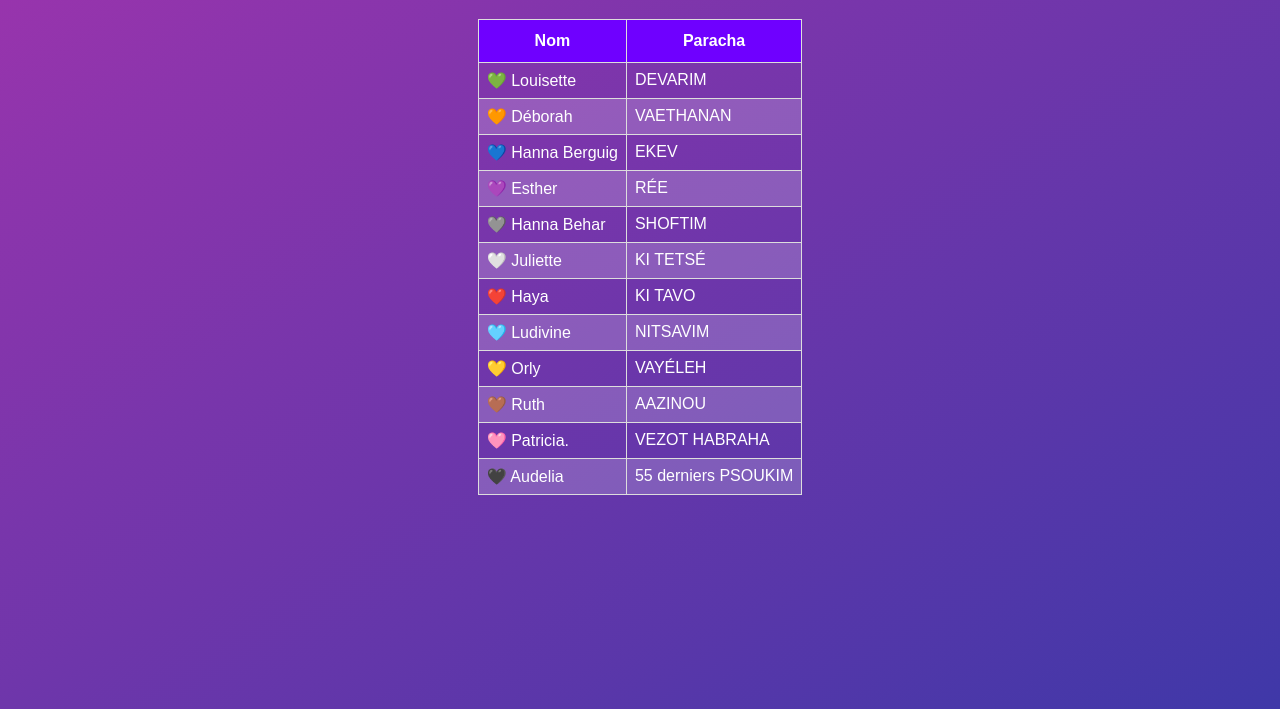
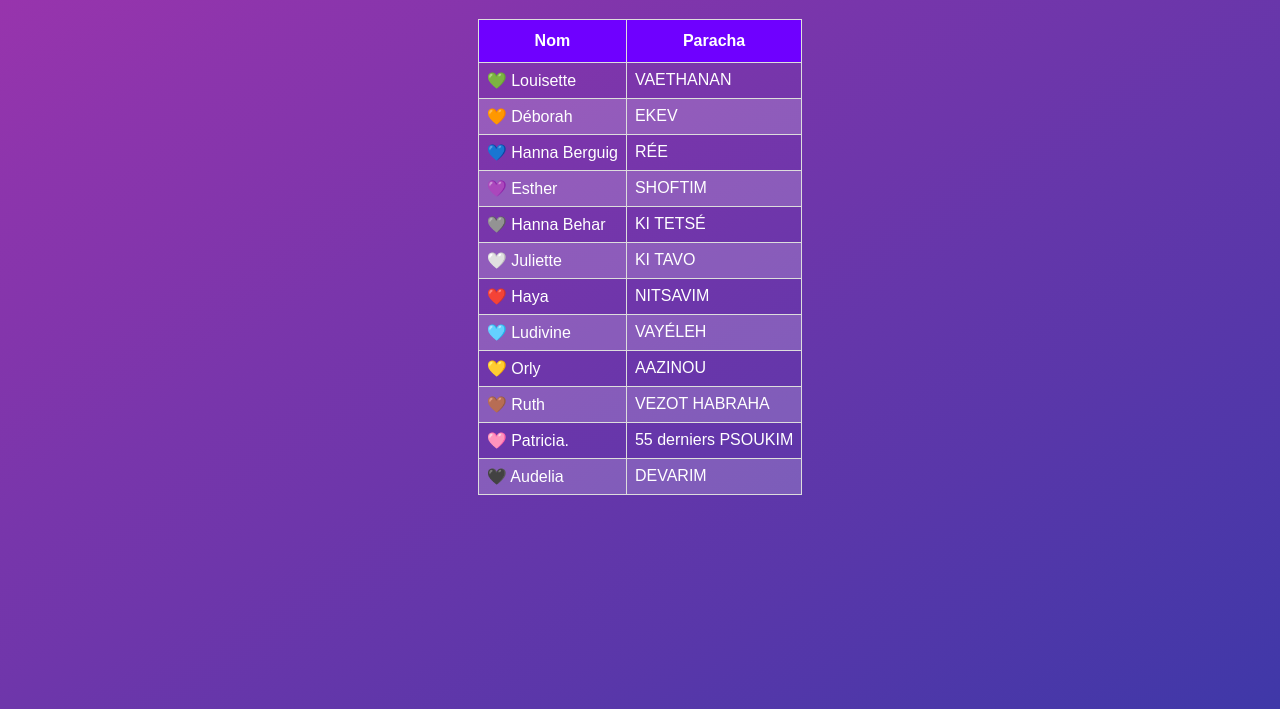
Before and after one commit to yairopro/devarim, a plain HTML site: page index.html in a window 1280 px wide. Shown: the part 91-800 px from the top of the page. Drawn offline with Linux system fonts and the light colour scheme.

Commit message:
fix wrap shift amount

```diff
--- a/index.html
+++ b/index.html
@@ -16,7 +16,6 @@
 	</div>
 
 	<script>
-
 		const SECOND = 1000;
 		const MINUTE = 60 * SECOND;
 		const HOUR = 60 * MINUTE;
@@ -70,8 +69,9 @@
 
 		// ------
 		function shift(array, amount) {
-			const start = array.slice(0, amount);
-			const end = array.slice(amount, array.length);
+			const index = amount % array.length;
+			const start = array.slice(0, index);
+			const end = array.slice(index, array.length);
 			return end.concat(start);
 			// [1, 2, 3, 4] // amount 0
 			// [2, 3, 4][1] // amount 1
```
